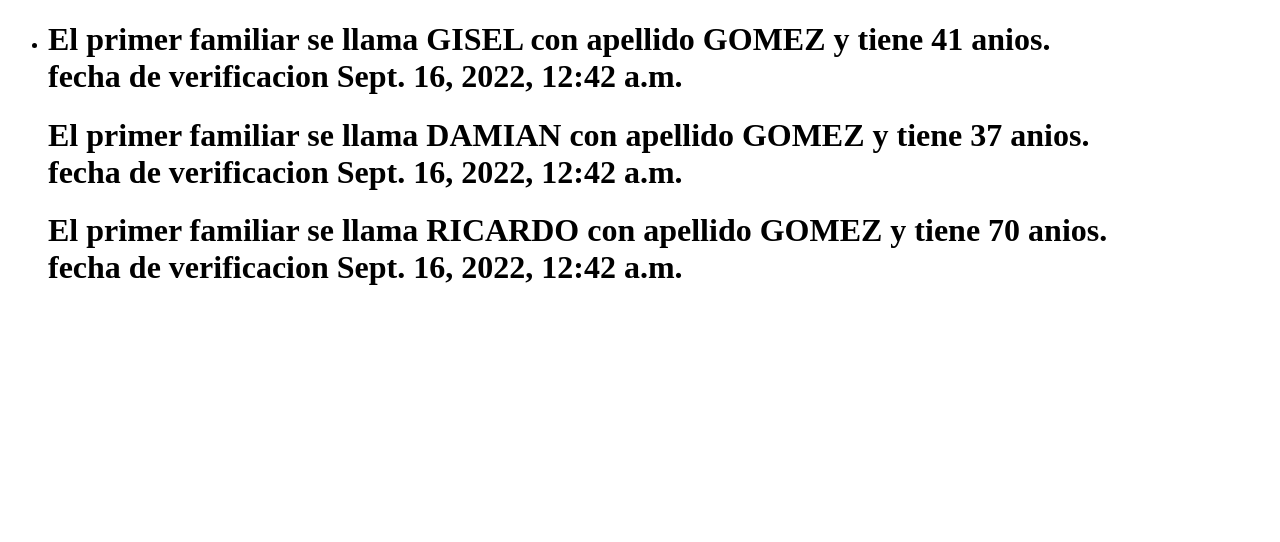
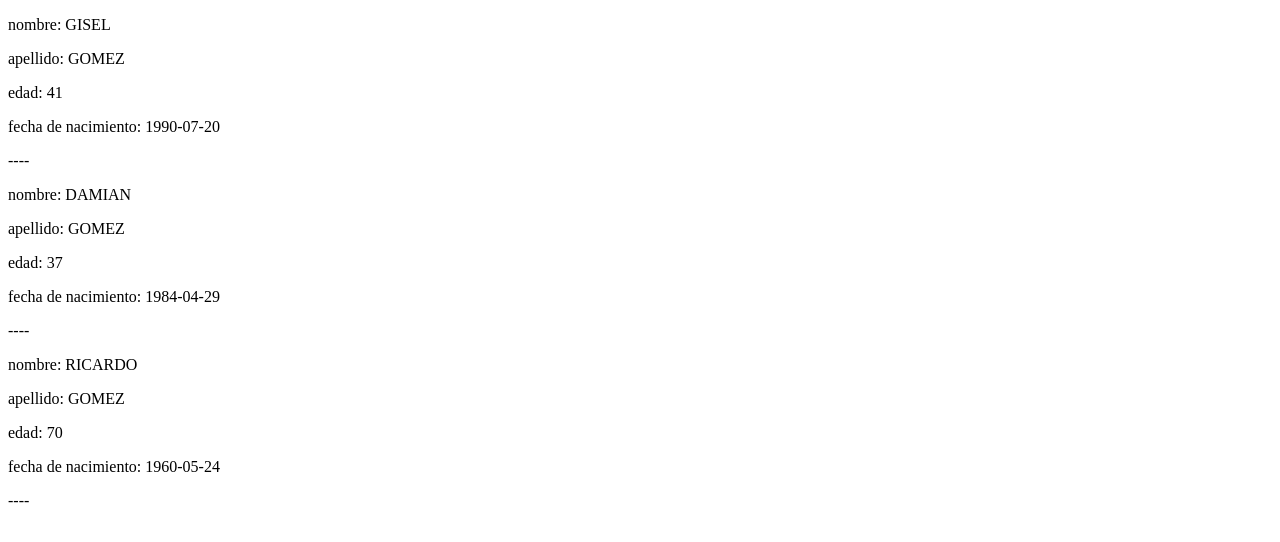
Before and after one commit to francodavid666/PrimerMTV, a Django app: page /familiar/ in a window 1280 px wide. Shown: the top 542 px of the page. Run offline with Django 4.2, Linux system fonts and the light colour scheme; data comes from the database, SQL or seed files in the repository.

Commit message:
proyecti terminado

```diff
--- a/AppFami/models.py
+++ b/AppFami/models.py
@@ -1,17 +1,14 @@
-from operator import truediv
+
 from django.db import models
-from datetime import datetime
+
 
 # Create your models here.
-from mailbox import NoSuchMailboxError
-from pyexpat import model
 
 
 
 # Create your models here.
-class familiar_1(models.Model):
+class Familiar(models.Model):
      nombre= models.CharField(max_length=50)
      apellido = models.CharField(max_length=50)
      edad = models.IntegerField()
-     fecha = datetime.today() # anio, mes, dia
-     feca_nacimiento = models.DateField()
+     fecha_nacimiento = models.DateField()
--- a/AppFami/views.py
+++ b/AppFami/views.py
@@ -1,36 +1,24 @@
 from re import template
 from django.shortcuts import render
-from .models import familiar_1
+from .models import Familiar
 from django.http import HttpResponse
-from django.template import Context, Template
+from django.template import Context, Template,loader
 
 # Create your views here.
 
 def fami (request):
 
-    gisel = familiar_1(nombre = "GISEL", apellido = "GOMEZ", edad = 41)
-    damian = familiar_1(nombre = "DAMIAN", apellido = "GOMEZ", edad = 37)
-    ricardo = familiar_1(nombre = "RICARDO", apellido = "GOMEZ", edad = 70)
+    gisel = Familiar(nombre = "GISEL", apellido = "GOMEZ", edad = 41, fecha_nacimiento= "1990-07-20")
+    damian = Familiar(nombre = "DAMIAN", apellido = "GOMEZ", edad = 37, fecha_nacimiento= "1984-04-29")
+    ricardo = Familiar(nombre = "RICARDO", apellido = "GOMEZ", edad = 70,  fecha_nacimiento= "1960-05-24")
 
     gisel.save()
     damian.save()
     ricardo.save()
 
-    texto = f"Mi familiar se llama {gisel.nombre} su apellido es {gisel.apellido} y tiene {gisel.edad} anios"
-    texto_2 = f"Mi familiar se llama {damian.nombre} su apellido es {damian.apellido} y tiene {damian.edad} anios"
+    familiares = [gisel,damian,ricardo]
 
-
-    diccionario = {"nombre": gisel.nombre,"apellido":gisel.apellido,"edad":gisel.edad,"fecha":gisel.fecha,
-                   "nombre_damian": damian.nombre,"apellido_damian":damian.apellido,"edad_damian":damian.edad,
-                   "nombre_ricardo": ricardo.nombre,"apellido_ricardo":ricardo.apellido,"edad_ricardo":ricardo.edad
-                   }
-
-
-
-    mihtml = open("C:/Users/david/OneDrive/Escritorio/PrimerMTV/ProyectoFami/templates/templade1.html")
-    plantilla = Template(mihtml.read())
-    mihtml.close()
-
-    contexto = Context(diccionario)
+    plantilla = loader.get_template("templade1.html")
+    contexto = {"familiares":familiares}
     documento = plantilla.render(contexto)
     return HttpResponse(documento)
--- a/templates/templade1.html
+++ b/templates/templade1.html
@@ -7,15 +7,13 @@
     <title>AppFami</title>
 </head>
 <body>
-<ul>
-  <li>
-    <h1>El primer familiar se llama {{nombre}} con apellido {{apellido}} y tiene {{edad}} anios.<br>fecha de verificacion {{ fecha }} </br></h1>
-    <h1>El primer familiar se llama {{nombre_damian}} con apellido {{apellido_damian}} y tiene {{edad_damian}} anios. <br>fecha de verificacion {{ fecha }} </br></h1>
-    <h1>El primer familiar se llama {{nombre_ricardo}} con apellido {{apellido_ricardo}} y tiene {{edad_ricardo}} anios. <br>fecha de verificacion {{ fecha }} </br></h1>
-  </li>
-</ul>
-
-
+{% for fami in familiares %}
+   <p>nombre: {{fami.nombre}}</p>
+   <p>apellido: {{fami.apellido}}</p>
+   <p>edad: {{fami.edad}}</p>
+   <p>fecha de nacimiento: {{fami.fecha_nacimiento}}</p>
+   <p>----</p>
+{% endfor %}
 
 </body>
 </html>
```
Also changed, not shown: AppFami/migrations/0003_familiar_delete_familiar_1.py (added), db.sqlite3.
